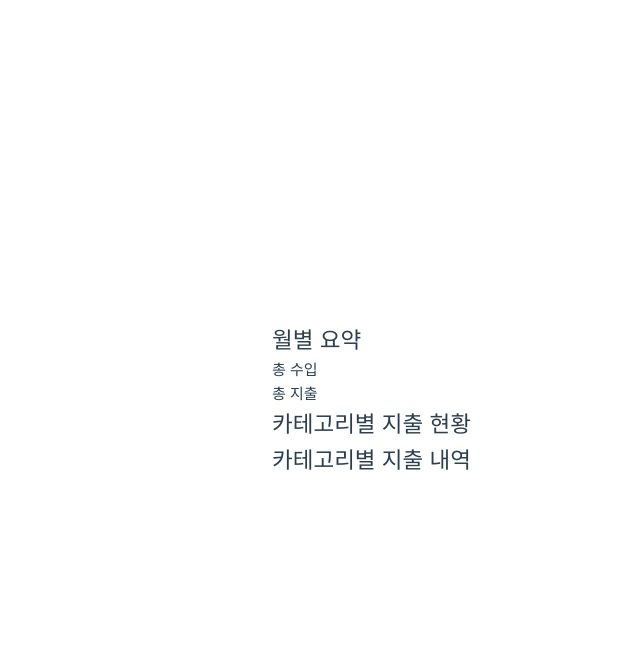
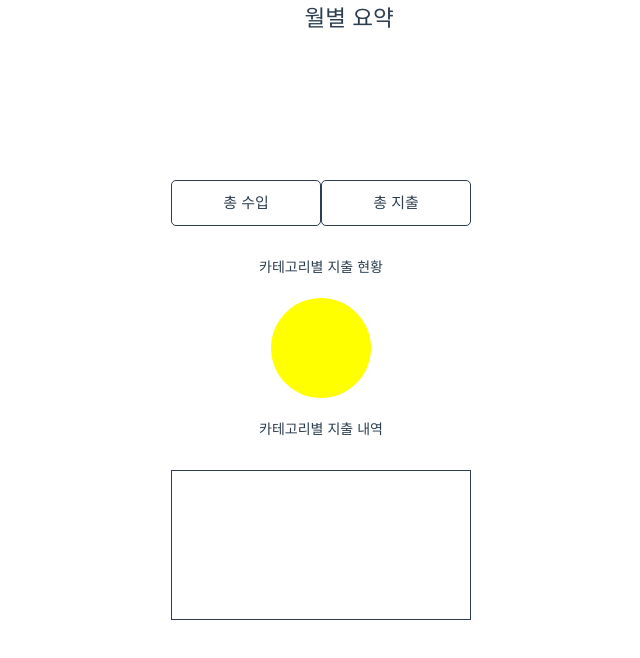
Before and after one commit to Hwang-Dawon/coinit, a Vue app: page / in a window 1280 px wide. Shown: the top 658 px of the page, without its empty margins (169-809 px from the left). Built offline with nearby package versions, Linux system fonts and the light colour scheme.

Commit message:
Summary.vue 수정 및 내용 추가

```diff
--- a/src/components/Summary.vue
+++ b/src/components/Summary.vue
@@ -4,18 +4,67 @@ import { ref } from 'vue';
 
 <template>
   <div class="summary">
-    <h2>월별 요약</h2>
+    <h2 class="title">월별 요약</h2>
     <div class="month-summary">
-      <p>총 수입</p>
-      <p>총 지출</p>
+      <p class="income">총 수입</p>
+      <p class="expense">총 지출</p>
     </div>
 
-    <h2>카테고리별 지출 현황</h2>
+    <h2 class="summary-title">카테고리별 지출 현황</h2>
     <div class="category-summary"></div>
 
-    <h2>카테고리별 지출 내역</h2>
+    <h2 class="detail-title">카테고리별 지출 내역</h2>
     <div class="category-detail"></div>
   </div>
 </template>
 
-<style scoped></style>
+<!-- 스타일 생성 -->
+<style scoped>
+.summary {
+  text-align: center;
+}
+
+.title {
+  margin-bottom: 20px;
+  position: fixed;
+  top: 0;
+  text-align: center;
+  left: 37%;
+}
+
+/* 월별 요약 */
+.month-summary {
+  display: flex;
+  justify-content: center;
+  margin-bottom: 30px;
+}
+
+/* 총 수입과 지출 */
+.income,
+.expense {
+  border: 1px solid;
+  padding: 10px 20px;
+  border-radius: 5px;
+  width: 150px;
+}
+.summary-title,
+.detail-title {
+  font-size: 14px;
+}
+
+/* 카테고리별 지출현황 */
+.category-summary {
+  width: 100px;
+  height: 100px;
+  border-radius: 50%;
+  margin: 20px auto;
+  background-color: yellow;
+}
+/* 카테고리별 지출내역 */
+.category-detail {
+  border: 1px solid;
+  padding: 20px;
+  margin-top: 30px;
+  min-height: 150px;
+}
+</style>
```
